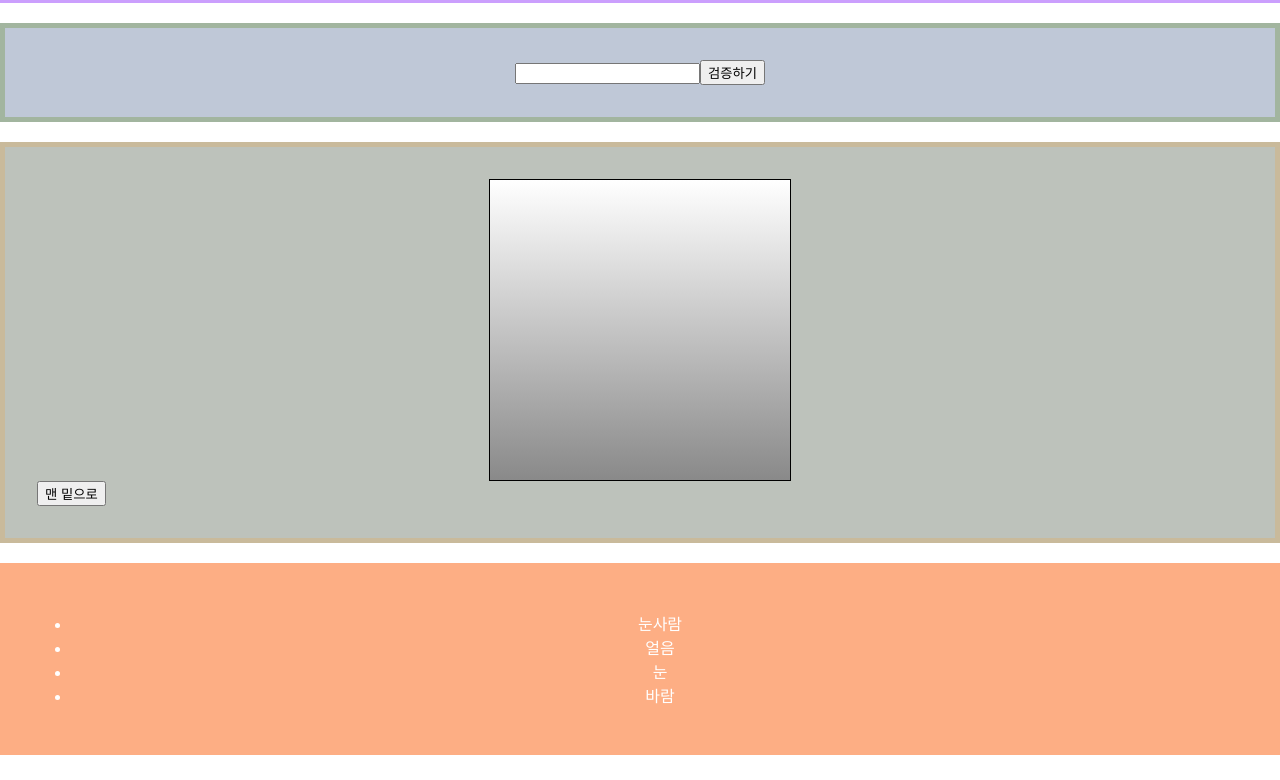
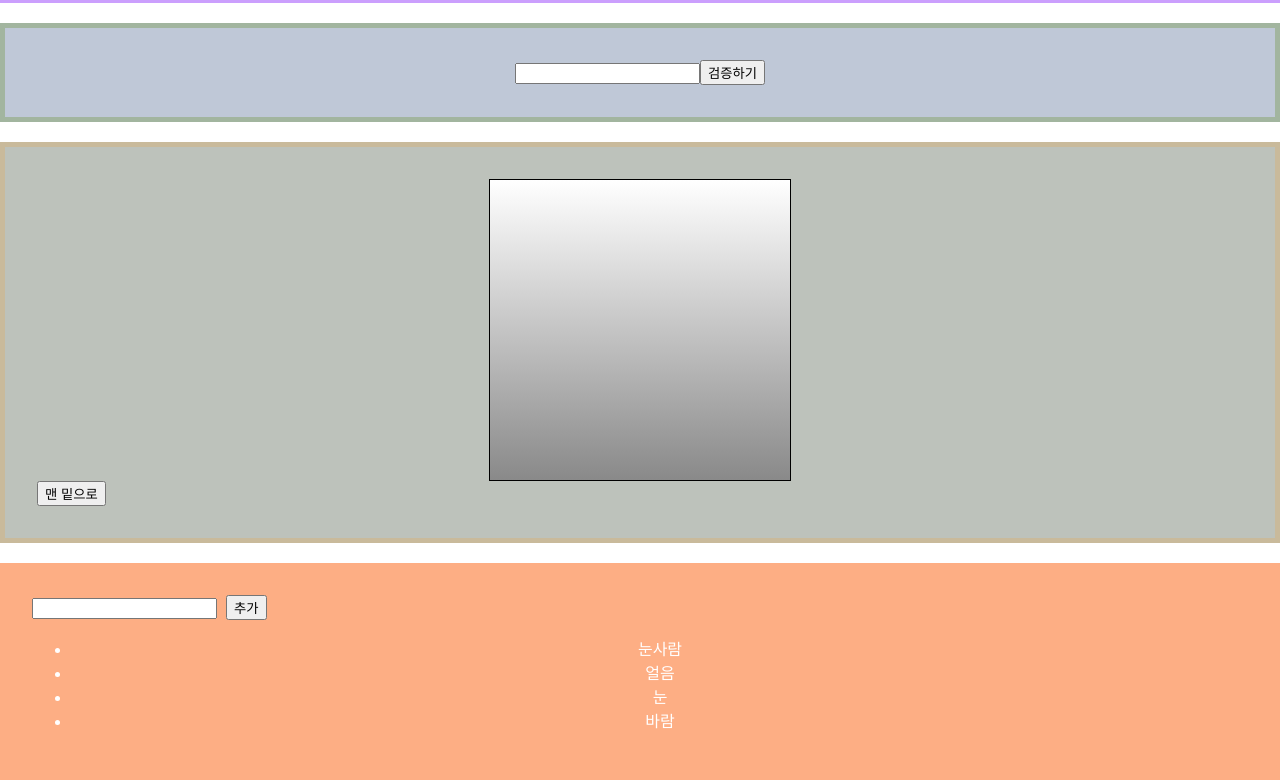
Before and after one commit to dohy-9443/ReactExample, a React (Create React App) app in the folder hello-react/: page / in a window 1280 px wide. Shown: the part 1240-2020 px from the top of the page. Before the commit the page ends 1995 px from the top, so only its background shows below. Built offline with nearby package versions, Linux system fonts and the light colour scheme.

Commit message:
항목 추가 까지 작성

```diff
--- a/hello-react/src/IterationSample.js
+++ b/hello-react/src/IterationSample.js
@@ -1,10 +1,29 @@
-import React from 'react';
+import React, { useState } from 'react';
 
 const IterationSample = () => {
-  const names = ['눈사람', '얼음', '눈', '바람'];
+  const [names, setNames] = useState([
+    { id: 1, text: '눈사람' },
+    { id: 2, text: '얼음' },
+    { id: 3, text: '눈' },
+    { id: 4, text: '바람' },
+  ]);
+  const [inputText, setInputText] = useState('');
+  const [nextId, setNextId] = useState(5);
+
+  const onChange = (e) => setInputText(e.target.value);
+  const onClick = () => {
+    const nextNames = names.concat({
+      id: nextId,
+      text: inputText,
+    });
+    setNextId(nextId + 1);
+    setNames(nextNames);
+    setInputText('');
+  };
+
   const nameList = names.map((name, index) => (
     <li key={index} style={{ color: 'white', fontSize: '1rem' }}>
-      {name}
+      {name.text}
     </li>
   ));
   return (
@@ -15,6 +34,9 @@ const IterationSample = () => {
         padding: '2rem',
       }}
     >
+      <input value={inputText} onChange={onChange} />
+      &nbsp;&nbsp;
+      <button onClick={onClick}>추가</button>
       <ul style={{ textAlign: 'center' }}>{nameList}</ul>
     </div>
   );
```
